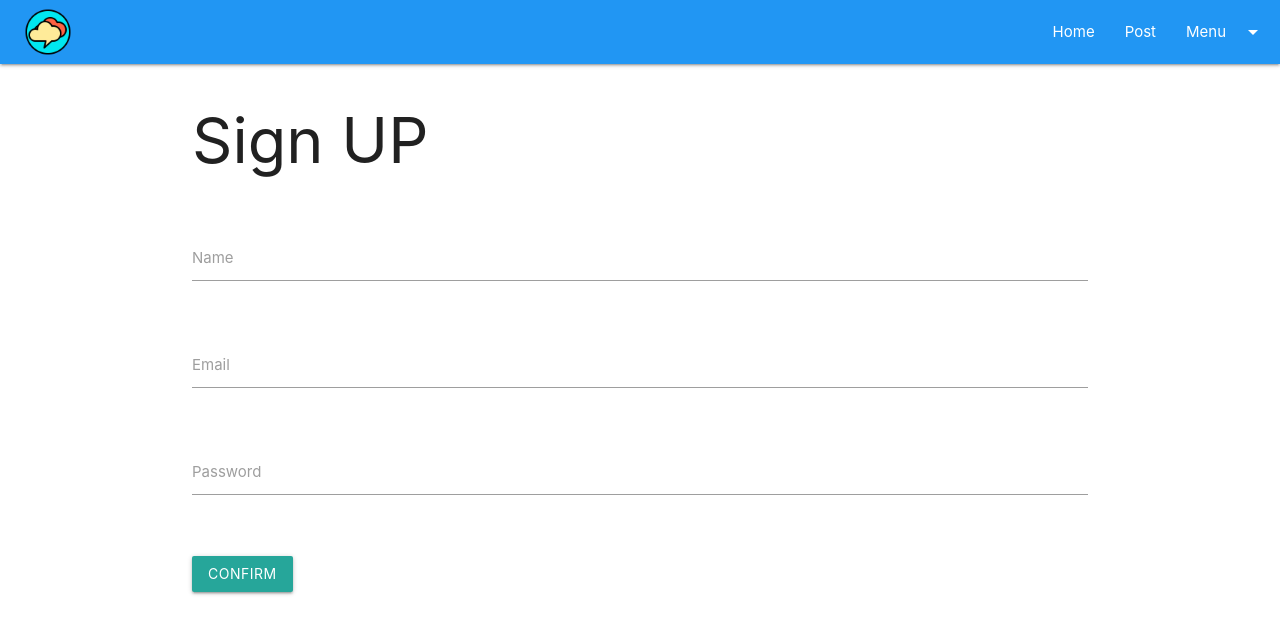
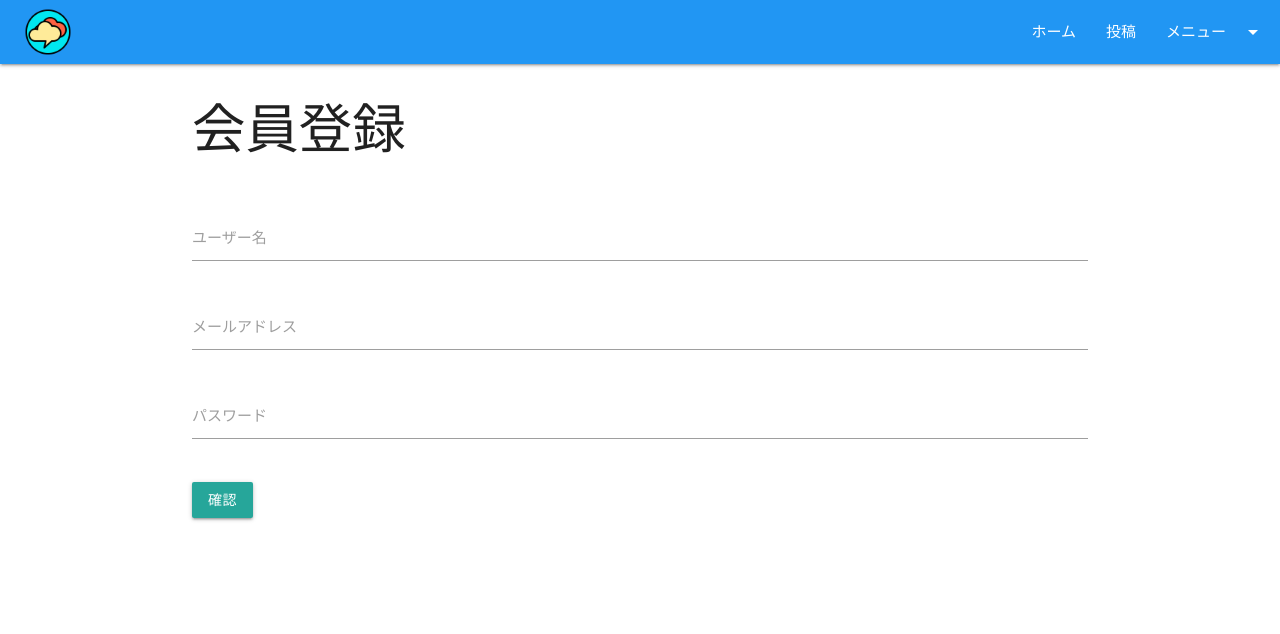
Before and after one commit to jimbaran5601406/chat_space, a PHP site: page / in a window 1280 px wide. Shown: the top 634 px of the page. Run offline with PHP 8.4, Linux system fonts and the light colour scheme.

Commit message:
implement register function except for complete

```diff
--- /dev/null
+++ b/register/functions.php
@@ -0,0 +1,5 @@
+<?php
+
+function h($value) {
+    return htmlspecialchars($value, ENT_QUOTES, "UTF-8");
+}
--- a/register/index.php
+++ b/register/index.php
@@ -1,38 +1,80 @@
 <?php
-$title = 'Register';
+$title = '会員登録';
 require_once '../template/header.php';
+
+session_start();
+
+if(!empty($_POST)) {
+	$name = h($_POST['name']);
+	$email = h($_POST['email']);
+	$password = h($_POST['password']);
+
+	if($name === '') {
+		$error_msg['name_required'] = "※ユーザー名は必ず入力してください";
+	}
+	if($email === '') {
+		$error_msg['email_required'] = "※メールアドレスは必ず入力してください";
+	}
+	if($password === '') {
+		$error_msg['password_required'] = "※パスワードは必ず入力してください";
+	}
+	if(mb_strlen($password) < 8) {
+		$error_msg['password_min'] = "※パスワードは8文字以上入力してください";
+	}
+
+	if(empty($error_msg)) {
+		$_SESSION['register'] = $_POST;
+		header('Location: check.php');
+		exit();
+	}
+}
+
+if(isset($_GET['action']) && isset($_SESSION['register'])) {
+	$_POST = $_SESSION['register'];
+	$name = h($_POST['name']);
+	$email = h($_POST['email']);
+}
+
 ?>
 
 <div class="container">
 	<div class="row">
-		<h1>Sign UP</h1>
+		<h2>会員登録</h2>
 	</div>
 
 	<div class="row">
-		<form class="col s12" action="" method="post" enctype="multipart/form-data">
+		<form class="col s12" action="" method="post">
 			<div class="row">
 				<div class="input-field">
-					<input class="validate" name="name" id="name" maxlength="255" type="text" >
-					<label for="name">Name</label>
-					<span class="helper-text" data-error="Wrong" data-success="Right"></span>
+					<input class="validate" name="name" id="name" maxlength="255" type="text" value="<?= isset($name)? $name: ''; ?>">
+					<label for="name">ユーザー名</label>
+					<?php if(isset($error_msg['name_required'])): ?>
+						<p class="red-text"><?= $error_msg['name_required'] ?></p>
+					<?php endif;?>
 				</div>
 			</div>
 			<div class="row">
 				<div class="input-field">
-					<input class="validate" name="email" id="email" maxlength="255" type="email" >
-					<label for="Email">Email</label>
-					<span class="helper-text" data-error="Wrong" data-success="Right"></span>
+					<input class="validate" name="email" id="email" maxlength="255" type="email" value="<?= isset($email)? $email: ''; ?>">
+					<label for="email">メールアドレス</label>
+					<?php if(isset($error_msg['email_required'])): ?>
+						<p class="red-text"><?= $error_msg['email_required'] ?></p>
+					<?php endif;?>
 				</div>
 			</div>
 			<div class="row">
 				<div class="input-field">
-					<input class="validate" name="password" id="password" maxlength="255" type="password" >
-					<label for="password">Password</label>
-					<span class="helper-text" data-error="Wrong" data-success="Right"></span>
+					<input class="validate" name="password" id="password" maxlength="30" type="password">
+					<label for="password">パスワード</label>
+					<?php if(isset($error_msg['password_required'])): ?>
+						<p class="red-text"><?= $error_msg['password_required'] ?></p>
+					<?php elseif(isset($error_msg['password_min'])): ?>
+						<p class="red-text"><?= $error_msg['password_min'] ?></p>
+					<?php endif;?>
 				</div>
 			</div>
 			<div class="row">
-				<button class="waves-effect waves-light btn" type="submit">Confirm</button>
+				<button class="waves-effect waves-light btn" type="submit">確認</button>
 			</div>
 		</form>
 	</div>
--- a/register/thanks.php
+++ b/register/thanks.php
@@ -1,16 +1,16 @@
 <?php
-$title = 'Thanks';
+$title = '登録完了';
 require_once '../template/header.php';
 ?>
 
 <div class="container center-align">
 	<div class="row">
-        <h1>Successfully Registered</h1>
+        <h2>登録完了</h2>
 	</div>
 
 	<div class="row">
 		<div class="col s12">
-            <a class="waves-effect waves-light btn-large"   href="../">Login</a>
+            <a class="waves-effect waves-light btn-large"   href="../">ログイン</a>
         </div>
 	</div>
 </div>
--- a/template/header.php
+++ b/template/header.php
@@ -18,4 +18,5 @@
 
 <?php
 require_once 'navigation.php';
+require_once '../register/functions.php';
 ?>
--- a/template/navigation.php
+++ b/template/navigation.php
@@ -1,16 +1,16 @@
 <ul id="dropdown1" class="dropdown-content">
-  <li><a href="#!">Profile</a></li>
+  <li><a href="#!">プロフィール</a></li>
   <li class="divider"></li>
-  <li><a href="#!">Logout</a></li>
+  <li><a href="#!">ログアウト</a></li>
 </ul>
 <nav>
   <div class="nav-wrapper blue">
     <a href="#" class="brand-logo"><img src="../asset/images/chat.png" alt="app-logo"></a>
     <ul class="right hide-on-med-and-down">
-      <li><a href="#">Home</a></li>
-      <li><a href="#">Post</a></li>
+      <li><a href="#">ホーム</a></li>
+      <li><a href="#">投稿</a></li>
       <!-- Dropdown Trigger -->
-      <li><a class="dropdown-trigger" href="#!" data-target="dropdown1">Menu<i class="material-icons right">arrow_drop_down</i></a></li>
+      <li><a class="dropdown-trigger" href="#!" data-target="dropdown1">メニュー<i class="material-icons right">arrow_drop_down</i></a></li>
     </ul>
   </div>
 </nav>
```
Also changed, not shown: register/check.php (+17 -7 lines).
